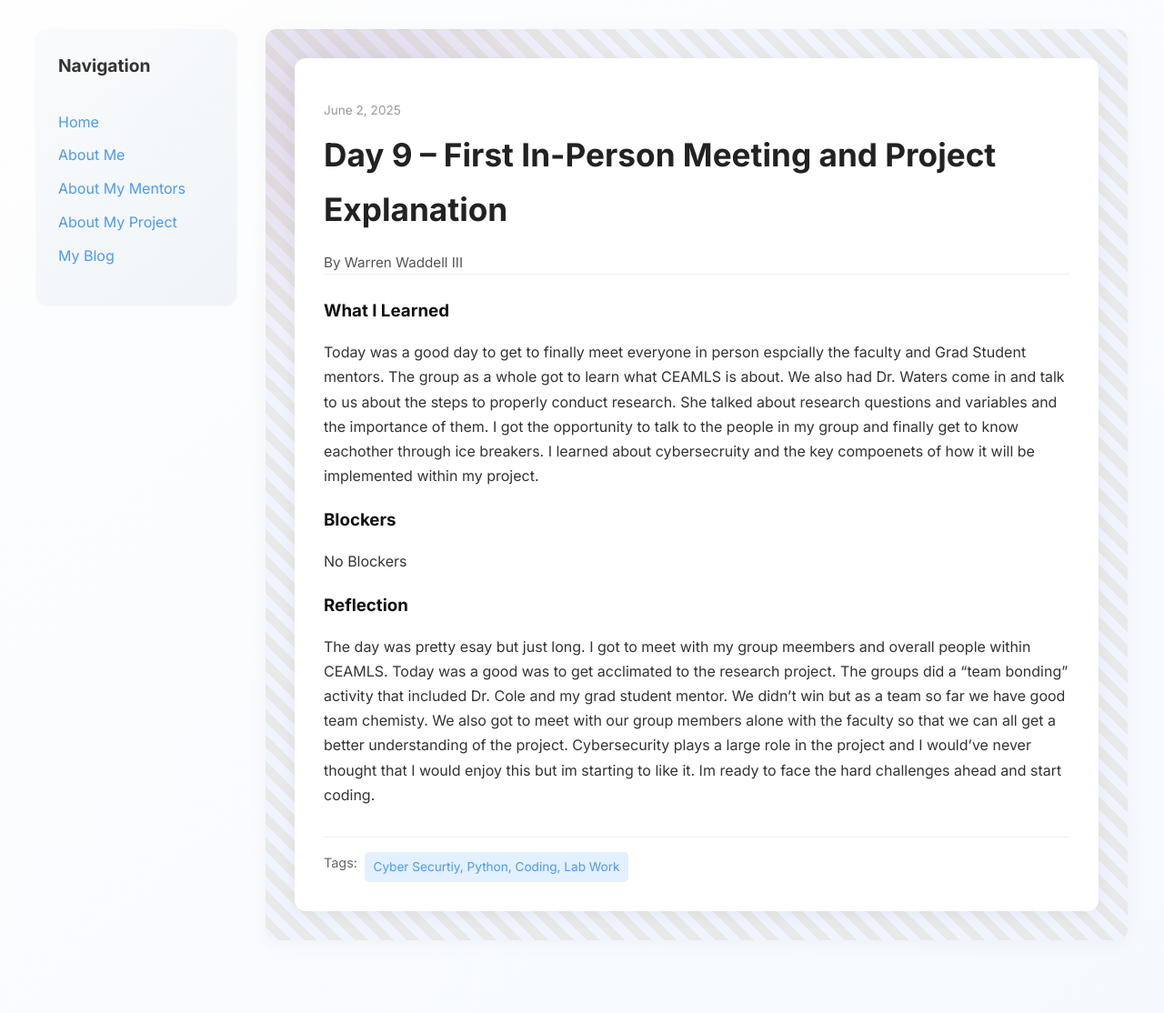
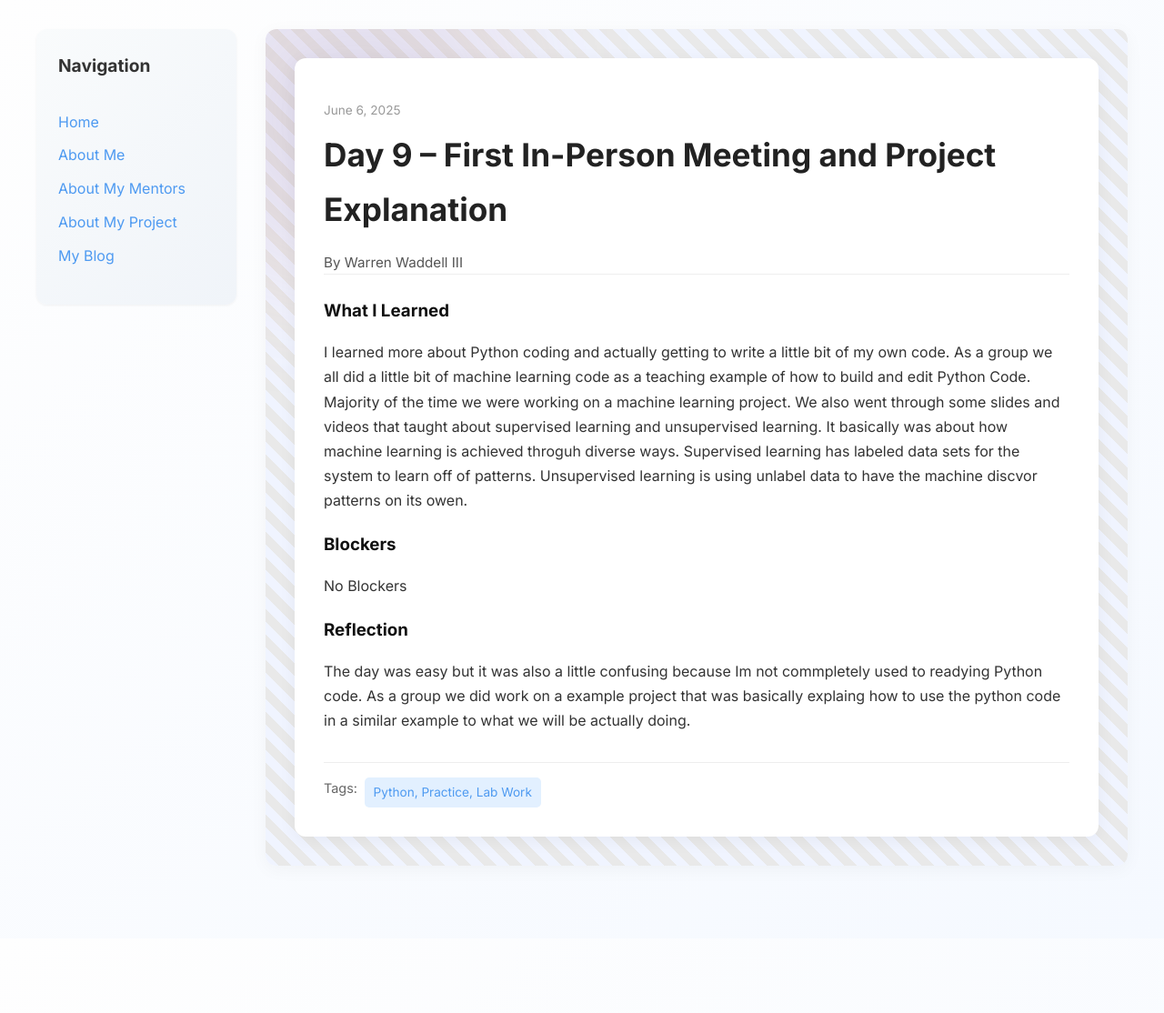
Before and after one commit to Waddelltre3/Waddelltre3.github.io, a Jekyll site: the page built from _posts/2025-06-06-day-9.md, in a window 1280 px wide. Shown: the whole page at 91% size. Built offline with Jekyll 4.4.1, drawn with Linux system fonts in a browser that asks for light colours; after the commit the page ends 1032 px from its top, so only the background shows below that.

Commit message:
Update 2025-06-06-day-9.md

```diff
--- a/_posts/2025-06-06-day-9.md
+++ b/_posts/2025-06-06-day-9.md
@@ -1,17 +1,17 @@
 ---
 layout: post
 title: "Day 9 – First In-Person Meeting and Project Explanation"
-date: 2025-06-02
+date: 2025-06-06
 author: Warren Waddell III
-permalink: /day5.html
-tags: ["Cyber Securtiy, Python, Coding, Lab Work"]
+permalink: /day9.html
+tags: [" Python, Practice, Lab Work"]
 
 what_i_learned: |
-  Today was a good day to get to finally meet everyone in person espcially the faculty and Grad Student mentors. The group as a whole got to learn what CEAMLS is about. We also had Dr. Waters come in and talk to us about the steps to properly conduct research. She talked about research questions and variables and the importance of them. I got the opportunity to talk to the people in my group and finally get to know eachother through ice breakers. I learned about cybersecruity and the key compoenets of how it will be implemented within my project.
+  I learned more about Python coding and actually getting to write a little bit of my own code. As a group we all did a little bit of machine learning code as a teaching example of how to build and edit Python Code. Majority of the time we were working on a machine learning project. We also went through some slides and videos that taught about supervised learning and unsupervised learning. It basically was about how machine learning is achieved throguh diverse ways. Supervised learning has labeled data sets for the system to learn off of patterns. Unsupervised learning is using unlabel data to have the machine discvor patterns on its owen.
 
 blockers: |
   No Blockers
 
 reflection: |
-  The day was pretty esay but just long. I got to meet with my group meembers and overall people within CEAMLS. Today was a good was to get acclimated to the research project. The groups did a "team bonding" activity that included Dr. Cole and my grad student mentor. We didn't win but as a team so far we have good team chemisty. We also got to meet with our group members alone with the faculty so that we can all get a better understanding of the project. Cybersecurity plays a large role in the project and I would've never thought that I would enjoy this but im starting to like it. Im ready to face the hard challenges ahead and start coding.
+  The day was easy but it was also a little confusing because Im not commpletely used to readying Python code. As a group we did work on a example project that was basically explaing how to use the python code in a similar example to what we will be actually doing.
 ---
```
